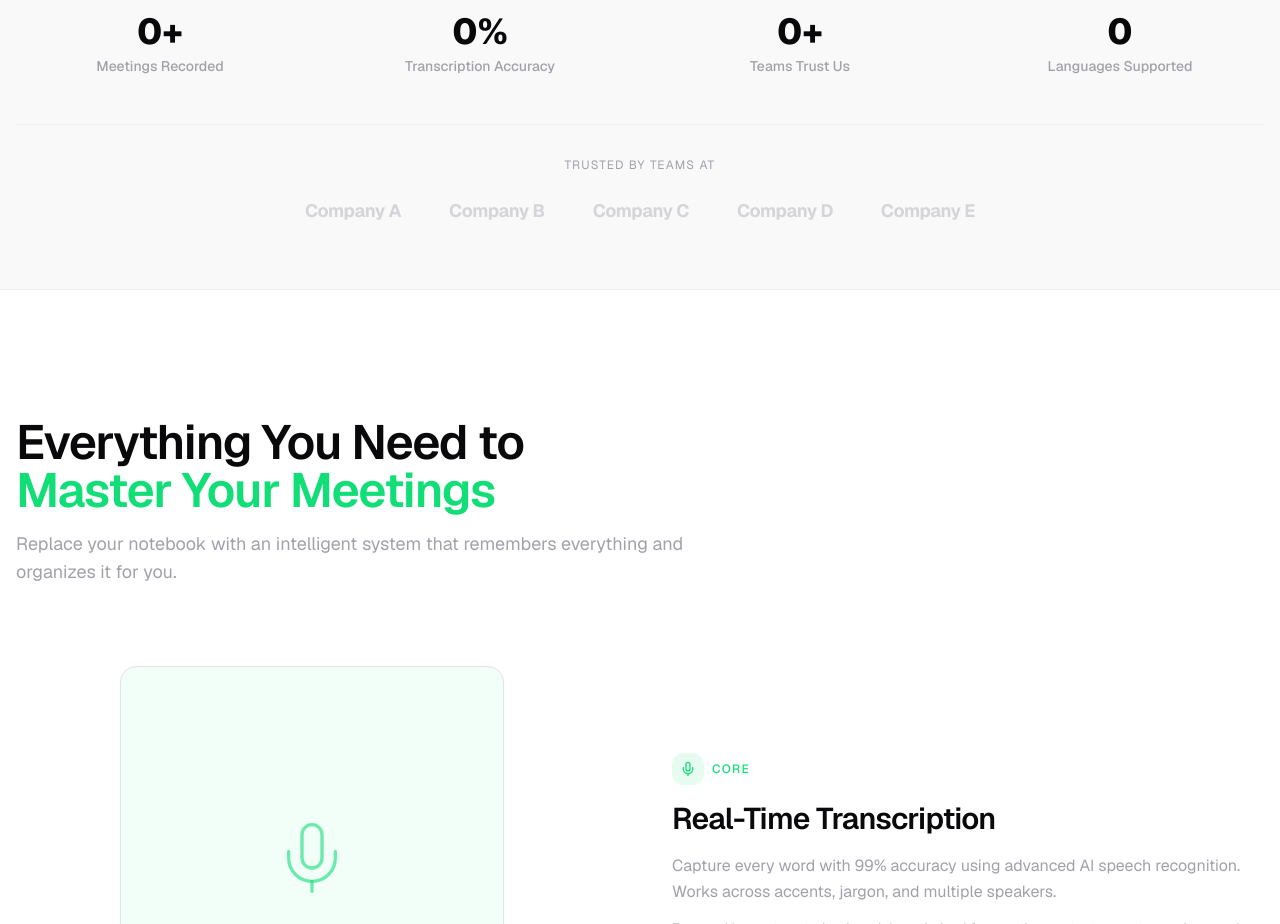
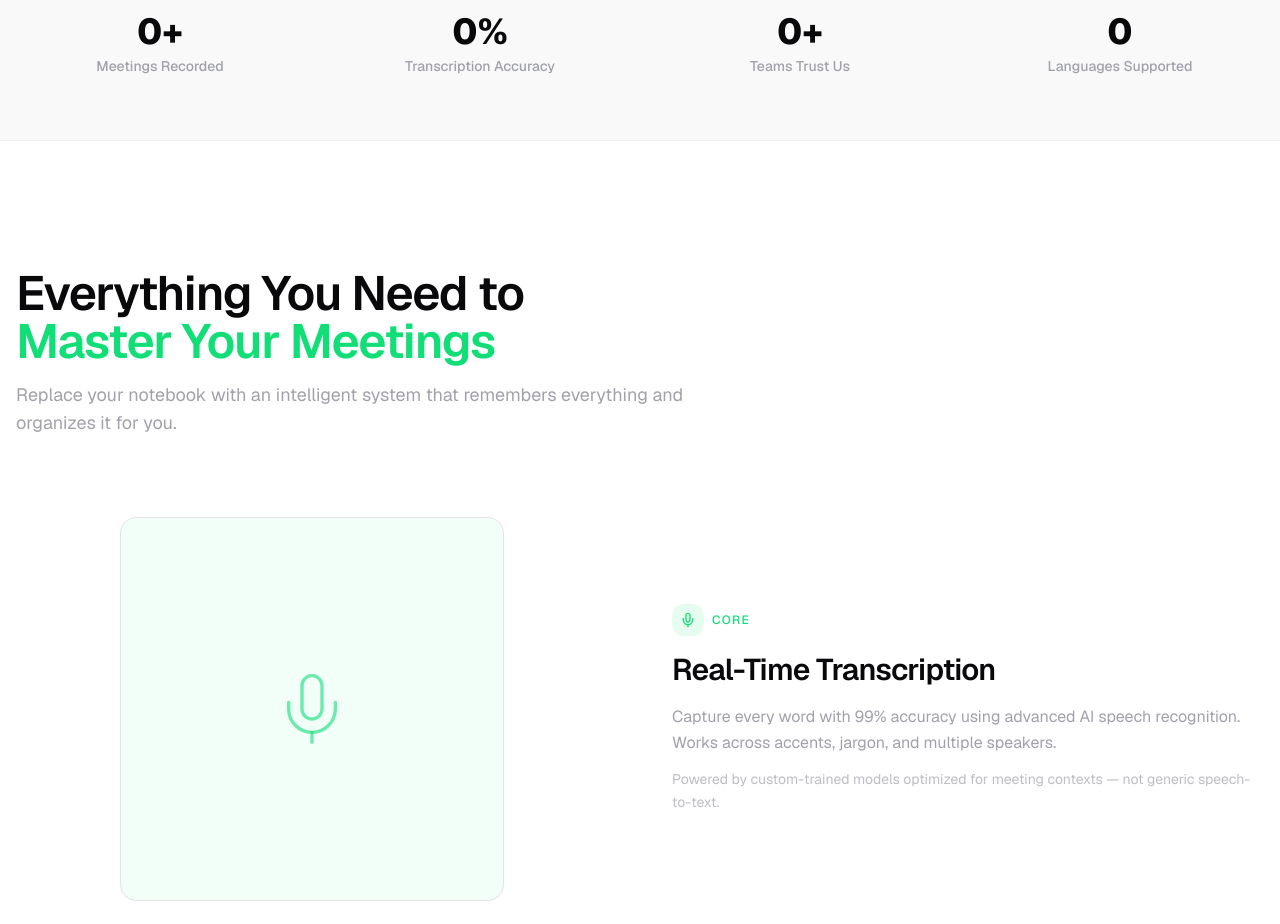
Before and after one commit to riaz37/Omni_Listen, a Next.js app: page / in a window 1280 px wide. Shown: the part 905-1829 px from the top of the page. Built offline with nearby package versions, Linux system fonts and the light colour scheme.

Commit message:
style(design): FINDING-003 — remove placeholder company logos
"Company A" through "Company E" at 40% opacity hurts credibility
more than having no trust section. Removed until real logos are available.

```diff
--- a/components/landing/SocialProof.tsx
+++ b/components/landing/SocialProof.tsx
@@ -75,22 +75,7 @@ export default function SocialProof() {
           })}
         </div>
 
-        {/* Trust logos placeholder */}
-        <div className="mt-12 pt-8 border-t border-border/50">
-          <p className="text-center text-xs text-muted-foreground uppercase tracking-widest mb-6">
-            Trusted by teams at
-          </p>
-          <div className="flex items-center justify-center gap-8 sm:gap-12 flex-wrap opacity-40">
-            {['Company A', 'Company B', 'Company C', 'Company D', 'Company E'].map((name) => (
-              <div
-                key={name}
-                className="text-muted-foreground font-bold text-lg tracking-tight"
-              >
-                {name}
-              </div>
-            ))}
-          </div>
-        </div>
+{/* Trust logos — replace placeholder names with real logos when available */}
       </div>
     </section>
   );
```
